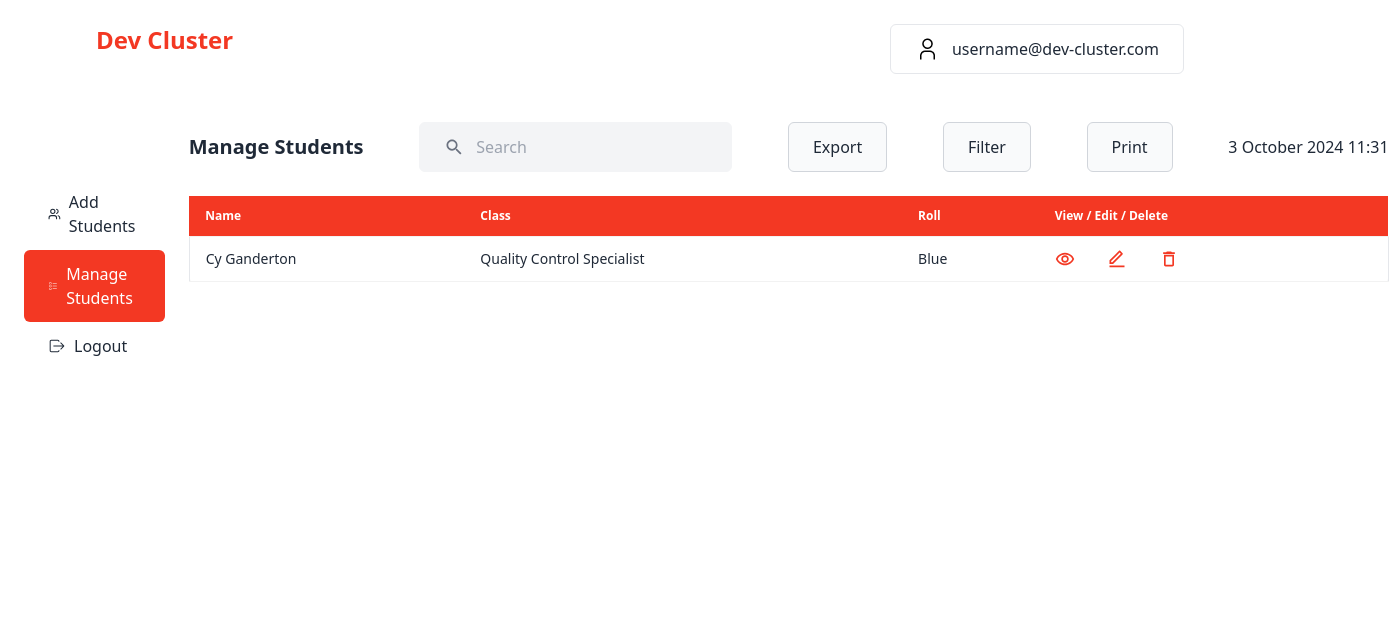
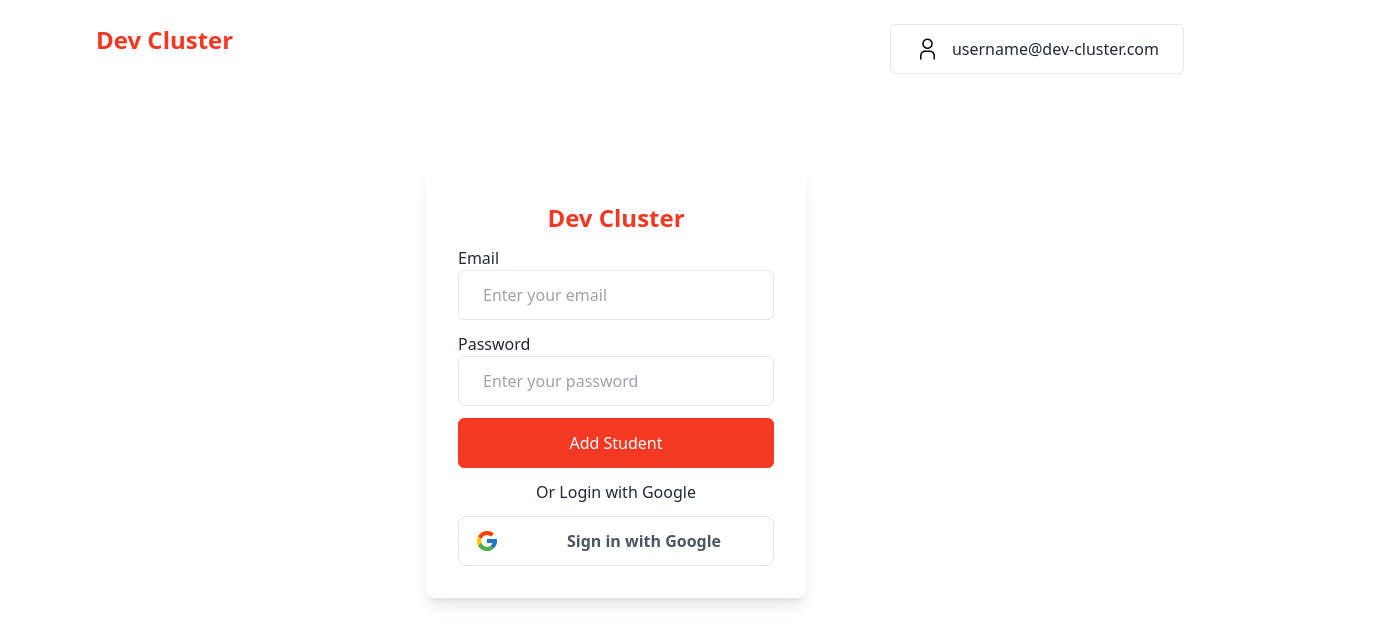
Before and after one commit to asif100a/dev-cluster, a React (Vite) app: page / in a window 1280 px wide. Shown: the top 644 px of the page, 1389 px wide, since content can reach past the window. Built offline with nearby package versions, Linux system fonts and the light colour scheme.

Commit message:
Login page added and its functionality

```diff
--- a/package.json
+++ b/package.json
@@ -10,6 +10,7 @@
     "preview": "vite preview"
   },
   "dependencies": {
+    "axios": "^1.7.7",
     "react": "^18.3.1",
     "react-dom": "^18.3.1",
     "react-hook-form": "^7.53.0",
--- /dev/null
+++ b/src/AuthProvider/AuthProvider.jsx
@@ -0,0 +1,53 @@
+import axios from "axios";
+import { createContext, useEffect, useState } from "react";
+import { useNavigate } from "react-router-dom";
+
+export const AuthContext = createContext(null) ;
+
+const AuthProvider = ({ children }) => {
+    const [user, setUser] = useState(null);
+
+    useEffect(() => {
+        const storedUser = localStorage.getItem('user',);
+        if(storedUser) {
+            setUser(JSON.parse(storedUser));
+        }
+    }, []);
+
+    // Login the user
+    const loginTheUser = async (email, password) => {
+        try {
+            const user = { email, password };
+            const response = await fetch(`${import.meta.env.VITE_URL}/login`, {
+                method: 'POST',
+                headers: {
+                    'Content-Type': 'application/json'
+                },
+                body: JSON.stringify(user)
+            })
+
+            const data = await response.json();
+            console.log(data)
+            setUser(data);
+            localStorage.setItem('user', JSON.stringify(data));
+        }
+        catch(error){
+            console.log(error);
+        }
+    };
+
+    console.log(user);
+
+    const authInfo = {
+        loginTheUser,
+        user
+    };
+
+    return (
+        <AuthContext.Provider value={authInfo}>
+            {children}
+        </AuthContext.Provider>
+    );
+};
+
+export default AuthProvider;
--- /dev/null
+++ b/src/Hooks/useAuth.jsx
@@ -0,0 +1,9 @@
+import { useContext } from "react";
+import { AuthContext } from "../AuthProvider/AuthProvider";
+
+const useAuth = () => {
+    const auth = useContext(AuthContext);
+    return auth;
+};
+
+export default useAuth;
--- a/src/layouts/Sidebar/Sidebar.jsx
+++ b/src/layouts/Sidebar/Sidebar.jsx
@@ -1,11 +1,14 @@
-import { NavLink } from "react-router-dom";
+import { NavLink, useLocation } from "react-router-dom";
 import { CiBoxList } from "react-icons/ci";
 import { LuUsers } from "react-icons/lu";
 import { IoIosLogOut } from "react-icons/io";
 
 const Sidebar = () => {
+    const location = useLocation();
+    console.log(location);
+
     return (
-        <nav className="text-base mt-14">
+        <nav className={`${location.pathname === '/' && 'hidden'} text-base mt-14`}>
             <ul className="">
                 <li>
                     <NavLink to={'/add-students'} className={({isActive}) => (isActive ? 'bg-[#F33823] flex gap-2 items-center px-6 py-3 rounded-md text-white' : 'bg-white flex gap-2 items-center px-6 py-3 rounded-md')}>
@@ -14,7 +17,7 @@
                     </NavLink>
                 </li>
                 <li>
-                    <NavLink to={'/'} className={({isActive}) => (isActive ? 'bg-[#F33823] flex gap-2 items-center px-6 py-3 rounded-md text-white' : 'bg-white flex gap-2 items-center px-6 py-3 rounded-md')}>
+                    <NavLink to={'/manage-students'} className={({isActive}) => (isActive ? 'bg-[#F33823] flex gap-2 items-center px-6 py-3 rounded-md text-white' : 'bg-white flex gap-2 items-center px-6 py-3 rounded-md')}>
                         <CiBoxList className="text-lg" />
                         <span>Manage Students</span>
                     </NavLink>
--- a/src/main.jsx
+++ b/src/main.jsx
@@ -5,6 +5,8 @@
 import Home from './pages/Home/Home'
 import { createBrowserRouter, RouterProvider } from 'react-router-dom'
 import AddStudents from './pages/AddStudents/AddStudents'
+import ManageStudents from './pages/ManageStudents/ManageStudents'
+import AuthProvider from './AuthProvider/AuthProvider'
 
 const router = createBrowserRouter([
   {
@@ -18,6 +20,10 @@
       {
         path: '/add-students',
         element: <AddStudents />
+      },
+      {
+        path: '/manage-students',
+        element: <ManageStudents />
       }
     ]
   }
@@ -25,8 +31,10 @@
 
 createRoot(document.getElementById('root')).render(
   <StrictMode>
-    <RouterProvider router={router}>
-      <Home />
-    </RouterProvider>
+    <AuthProvider>
+      <RouterProvider router={router}>
+        <Home />
+      </RouterProvider>
+    </AuthProvider>
   </StrictMode>,
 )
--- a/src/pages/Home/Home.jsx
+++ b/src/pages/Home/Home.jsx
@@ -1,9 +1,9 @@
-import ManageStudents from "../../components/ManageStudents";
+import Login from "../Login/Login";
 
 const Home = () => {
     return (
         <main>
-            <ManageStudents />
+            <Login />
         </main>
     );
 };
--- a/src/pages/Login/Login.jsx
+++ b/src/pages/Login/Login.jsx
@@ -1,7 +1,92 @@
+import { useForm } from "react-hook-form";
+import useAuth from "../../Hooks/useAuth";
+import { useNavigate } from "react-router-dom";
+
 const Login = () => {
+    const {loginTheUser, user} = useAuth();
+    const navigate = useNavigate();
+    console.log(user)
+
+    const {
+        register,
+        handleSubmit,
+        formState: { errors },
+    } = useForm();
+
+    const onSubmit = (data) => {
+        // console.table(data);
+        const email = data?.email;
+        const password = data?.password;
+        // Send data to the server
+        loginTheUser(email, password);
+        if(user) {
+            navigate('/manage-students');
+        }
+    };
+
     return (
-        <div>
-            <p>this is Login page</p>
+        <div className="flex justify-center items-center min-w-[calc(100vw-96px)] py-12">
+            <div className="flex w-[380px] mx-auto overflow-hidden bg-white rounded-lg shadow-lg">
+
+                <form onSubmit={handleSubmit(onSubmit)} className="w-full px-6 py-8 md:px-8 space-y-3">
+                    <div>
+                        <h1 className='text-[#F33823] text-2xl font-bold text-center'>Dev Cluster</h1>
+                    </div>
+
+                    <div>
+                        <label htmlFor="firstName">Email</label>
+                        <input
+                            type="email"
+                            name="email"
+                            id=""
+                            placeholder="Enter your email"
+                            className="w-full border px-6 py-3 rounded-md focus:outline-none"
+                            {...register("email", { required: true })}
+                        />
+                        {errors.email && <span className="text-[#F33823]">This field is required</span>}
+                    </div>
+
+                    <div>
+                        <label htmlFor="password">Password</label>
+                        <input
+                            type="password"
+                            name="password"
+                            id=""
+                            placeholder="Enter your password"
+                            className="w-full border px-6 py-3 rounded-md focus:outline-none"
+                            {...register("password", { required: true })}
+                        />
+                        {errors.password && <span className="text-[#F33823]">This field is required</span>}
+                    </div>
+
+                    {/* Submit */}
+                    <div>
+                        <input
+                            type="submit"
+                            value={'Add Student'}
+                            className="w-full border border-[#F33823] bg-[#F33823] text-white px-6 py-3 rounded-md focus:outline-none hover:cursor-pointer"
+                        />
+                    </div>
+
+                    <div>
+                        <p className="text-center">Or Login with Google</p>
+                    </div>
+
+                    {/* Login with google */}
+                    <button type="button" className="flex items-center justify-center text-gray-600 transition-colors duration-300 transhtmlForm border rounded-lg hover:bg-gray-50 w-full">
+                        <span className="px-4 py-2">
+                            <svg className="w-6 h-6" viewBox="0 0 40 40">
+                                <path d="M36.3425 16.7358H35V16.6667H20V23.3333H29.4192C28.045 27.2142 24.3525 30 20 30C14.4775 30 10 25.5225 10 20C10 14.4775 14.4775 9.99999 20 9.99999C22.5492 9.99999 24.8683 10.9617 26.6342 12.5325L31.3483 7.81833C28.3717 5.04416 24.39 3.33333 20 3.33333C10.7958 3.33333 3.33335 10.7958 3.33335 20C3.33335 29.2042 10.7958 36.6667 20 36.6667C29.2042 36.6667 36.6667 29.2042 36.6667 20C36.6667 18.8825 36.5517 17.7917 36.3425 16.7358Z" fill="#FFC107" />
+                                <path d="M5.25497 12.2425L10.7308 16.2583C12.2125 12.59 15.8008 9.99999 20 9.99999C22.5491 9.99999 24.8683 10.9617 26.6341 12.5325L31.3483 7.81833C28.3716 5.04416 24.39 3.33333 20 3.33333C13.5983 3.33333 8.04663 6.94749 5.25497 12.2425Z" fill="#FF3D00" />
+                                <path d="M20 36.6667C24.305 36.6667 28.2167 35.0192 31.1742 32.34L26.0159 27.975C24.3425 29.2425 22.2625 30 20 30C15.665 30 11.9842 27.2359 10.5975 23.3784L5.16254 27.5659C7.92087 32.9634 13.5225 36.6667 20 36.6667Z" fill="#4CAF50" />
+                                <path d="M36.3425 16.7358H35V16.6667H20V23.3333H29.4192C28.7592 25.1975 27.56 26.805 26.0133 27.9758C26.0142 27.975 26.015 27.975 26.0158 27.9742L31.1742 32.3392C30.8092 32.6708 36.6667 28.3333 36.6667 20C36.6667 18.8825 36.5517 17.7917 36.3425 16.7358Z" fill="#1976D2" />
+                            </svg>
+                        </span>
+
+                        <span className="w-5/6 px-4 py-3 font-bold text-center">Sign in with Google</span>
+                    </button>
+                </form>
+            </div>
         </div>
     );
 };
```
Also changed, not shown: src/pages/ManageStudents/ManageStudents.jsx (renamed from src/components/ManageStudents.jsx, +5 -5 lines), 1 other file (tests, documents, lock files or other folders).
